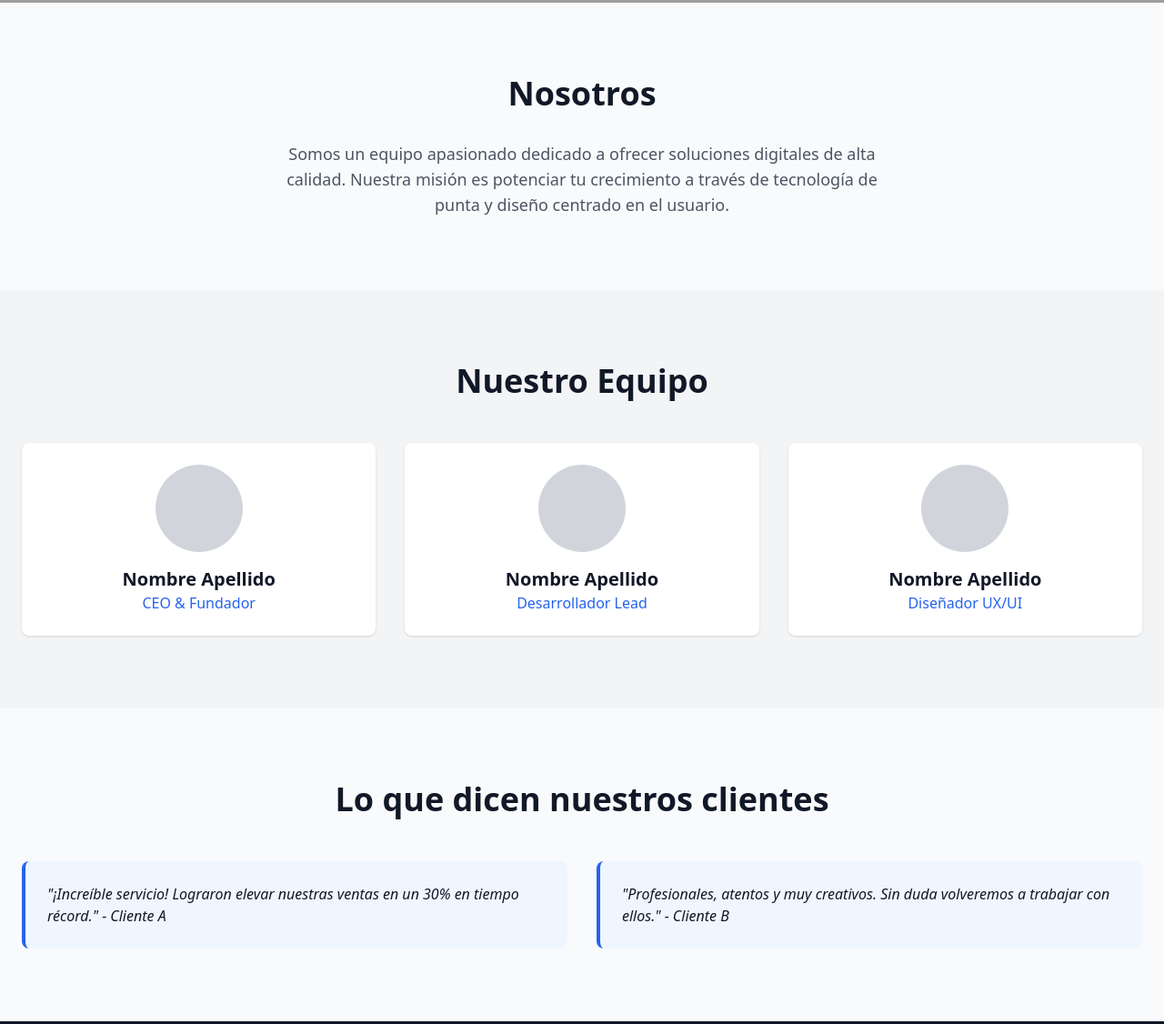
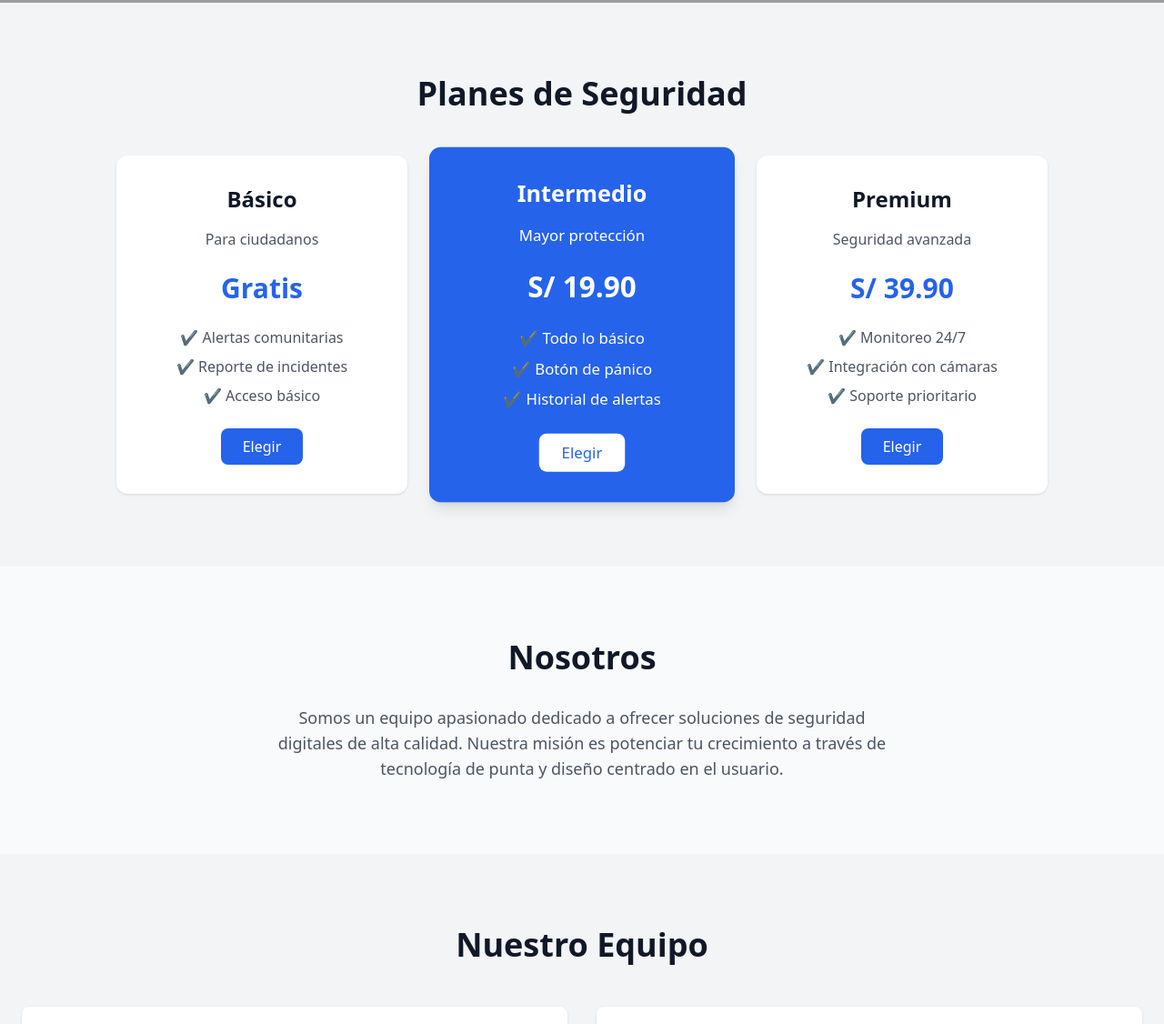
Before and after one commit to instalert-startup/landing-page, a plain HTML site: page index.html in a window 1280 px wide. Shown: the part 857-1983 px from the top of the page at 91% size. Drawn offline with nearby package versions, Linux system fonts and the light colour scheme; grey boxes are pictures that could not be loaded.

Commit message:
Update index.html

```diff
--- a/index.html
+++ b/index.html
@@ -15,13 +15,12 @@
                 <li><a href="#hero" class="hover:text-blue-600">Inicio</a></li>
                 <li><a href="#nosotros" class="hover:text-blue-600">Nosotros</a></li>
                 <li><a href="#team" class="hover:text-blue-600">Equipo</a></li>
-                <li><a href="#recomendaciones" class="hover:text-blue-600">Recomendaciones</a></li>
                 <li><a href="#contacto" class="bg-blue-600 text-white px-4 py-2 rounded-lg">Contacto</a></li>
             </ul>
         </div>
     </nav>
 
-    <header id="hero" class="h-screen bg-cover bg-center flex items-center justify-center text-center text-white" style="background-image: url('https://images.unsplash.com/photo-1497215728101-856f4ea42174?ixlib=rb-4.0.3&auto=format&fit=crop&w=1600&q=80');">
+    <header id="hero" class="h-screen bg-cover bg-center flex items-center justify-center text-center text-white" style="background-image: url('https://images.unsplash.com/photo-1581092580497-e0d23cbdf1dc?auto=format&fit=crop&w=1600&q=80');">
         <div class="bg-black bg-opacity-50 p-10 rounded-xl">
             <h1 class="text-5xl font-bold mb-4">Bienvenidos a InstAlert</h1>
             <p class="text-xl mb-6">Seguridad para todos</p>
@@ -29,43 +28,87 @@
         </div>
     </header>
 
+    <div id="planes" class="py-20 bg-gray-100">
+        <h2 class="text-4xl font-bold text-center mb-12">Planes de Seguridad</h2>
+        <div class="flex flex-col md:flex-row justify-center items-center gap-8 px-6">
+
+            <!-- Plan Básico -->
+            <div class="bg-white p-8 rounded-xl shadow w-80 text-center">
+            <h3 class="text-2xl font-bold mb-4">Básico</h3>
+            <p class="text-gray-600 mb-6">Para ciudadanos</p>
+            <p class="text-3xl font-bold text-blue-600 mb-6">Gratis</p>
+            <ul class="text-gray-600 space-y-2 mb-6">
+                <li>✔ Alertas comunitarias</li>
+                <li>✔ Reporte de incidentes</li>
+                <li>✔ Acceso básico</li>
+            </ul>
+            <button class="bg-blue-600 text-white px-6 py-2 rounded-lg hover:bg-blue-700">
+                Elegir
+            </button>
+            </div>
+
+            <!-- Plan Intermedio -->
+            <div class="bg-blue-600 text-white p-8 rounded-xl shadow-lg w-80 text-center scale-105">
+            <h3 class="text-2xl font-bold mb-4">Intermedio</h3>
+            <p class="mb-6">Mayor protección</p>
+            <p class="text-3xl font-bold mb-6">S/ 19.90</p>
+            <ul class="space-y-2 mb-6">
+                <li>✔ Todo lo básico</li>
+                <li>✔ Botón de pánico</li>
+                <li>✔ Historial de alertas</li>
+            </ul>
+            <button class="bg-white text-blue-600 px-6 py-2 rounded-lg hover:bg-gray-200">
+                Elegir
+            </button>
+            </div>
+
+            <!-- Plan Premium -->
+            <div class="bg-white p-8 rounded-xl shadow w-80 text-center">
+            <h3 class="text-2xl font-bold mb-4">Premium</h3>
+            <p class="text-gray-600 mb-6">Seguridad avanzada</p>
+            <p class="text-3xl font-bold text-blue-600 mb-6">S/ 39.90</p>
+            <ul class="text-gray-600 space-y-2 mb-6">
+                <li>✔ Monitoreo 24/7</li>
+                <li>✔ Integración con cámaras</li>
+                <li>✔ Soporte prioritario</li>
+            </ul>
+            <button class="bg-blue-600 text-white px-6 py-2 rounded-lg hover:bg-blue-700">
+                Elegir
+            </button>
+            </div>
+        </div>
+    </div>
+
     <section id="nosotros" class="py-20 container mx-auto px-6 text-center">
         <h2 class="text-4xl font-bold mb-8">Nosotros</h2>
-        <p class="max-w-2xl mx-auto text-lg text-gray-600">Somos un equipo apasionado dedicado a ofrecer soluciones digitales de alta calidad. Nuestra misión es potenciar tu crecimiento a través de tecnología de punta y diseño centrado en el usuario.</p>
+        <p class="max-w-2xl mx-auto text-lg text-gray-600">Somos un equipo apasionado dedicado a ofrecer soluciones de seguridad digitales de alta calidad. Nuestra misión es potenciar tu crecimiento a través de tecnología de punta y diseño centrado en el usuario.</p>
     </section>
 
     <section id="team" class="py-20 bg-gray-100">
         <div class="container mx-auto px-6">
             <h2 class="text-4xl font-bold text-center mb-12">Nuestro Equipo</h2>
-            <div class="grid grid-cols-1 md:grid-cols-3 gap-8">
+            <div class="grid grid-cols-1 md:grid-cols-2 gap-8">
                 <div class="bg-white p-6 rounded-lg shadow text-center">
                     <div class="w-24 h-24 bg-gray-300 rounded-full mx-auto mb-4"></div>
-                    <h3 class="font-bold text-xl">Nombre Apellido</h3>
-                    <p class="text-blue-600">CEO & Fundador</p>
+                    <h3 class="font-bold text-xl">Piero Leonardo Molina Falcón</h3>
+                    <p class="text-blue-600">Developer</p>
                 </div>
                 <div class="bg-white p-6 rounded-lg shadow text-center">
                     <div class="w-24 h-24 bg-gray-300 rounded-full mx-auto mb-4"></div>
-                    <h3 class="font-bold text-xl">Nombre Apellido</h3>
-                    <p class="text-blue-600">Desarrollador Lead</p>
+                    <h3 class="font-bold text-xl">Sebastian Victor Andre Diaz Mendoza</h3>
+                    <p class="text-blue-600">Developer</p>
                 </div>
                 <div class="bg-white p-6 rounded-lg shadow text-center">
                     <div class="w-24 h-24 bg-gray-300 rounded-full mx-auto mb-4"></div>
-                    <h3 class="font-bold text-xl">Nombre Apellido</h3>
-                    <p class="text-blue-600">Diseñador UX/UI</p>
+                    <h3 class="font-bold text-xl">Alexander Paolo Justo Yauricasa</h3>
+                    <p class="text-blue-600">Developer</p>
+                </div>
+                <div class="bg-white p-6 rounded-lg shadow text-center">
+                    <div class="w-24 h-24 bg-gray-300 rounded-full mx-auto mb-4"></div>
+                    <h3 class="font-bold text-xl">Breithner Rodolfo Perez Encarnación</h3>
+                    <p class="text-blue-600">Developer</p>
                 </div>
             </div>
-        </div>
-    </section>
-
-    <section id="recomendaciones" class="py-20 container mx-auto px-6">
-        <h2 class="text-4xl font-bold text-center mb-12">Lo que dicen nuestros clientes</h2>
-        <div class="grid grid-cols-1 md:grid-cols-2 gap-8">
-            <blockquote class="bg-blue-50 p-6 rounded-lg italic border-l-4 border-blue-600">
-                "¡Increíble servicio! Lograron elevar nuestras ventas en un 30% en tiempo récord." - Cliente A
-            </blockquote>
-            <blockquote class="bg-blue-50 p-6 rounded-lg italic border-l-4 border-blue-600">
-                "Profesionales, atentos y muy creativos. Sin duda volveremos a trabajar con ellos." - Cliente B
-            </blockquote>
         </div>
     </section>
 
@@ -82,7 +125,7 @@
     </section>
 
     <footer class="py-6 bg-gray-800 text-center text-gray-400">
-        <p>&copy; 2026 MiProyecto. Todos los derechos reservados.</p>
+        <p>&copy; 2026 InstAlert. Todos los derechos reservados.</p>
     </footer>
 
 </body>
```
